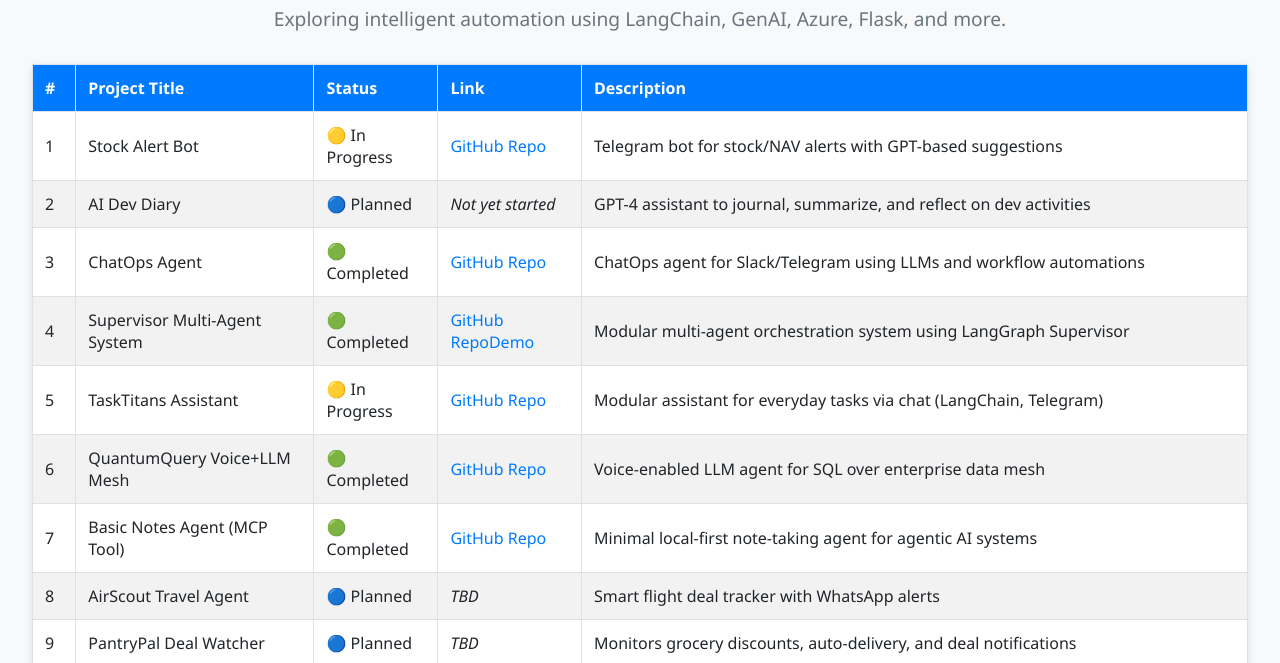
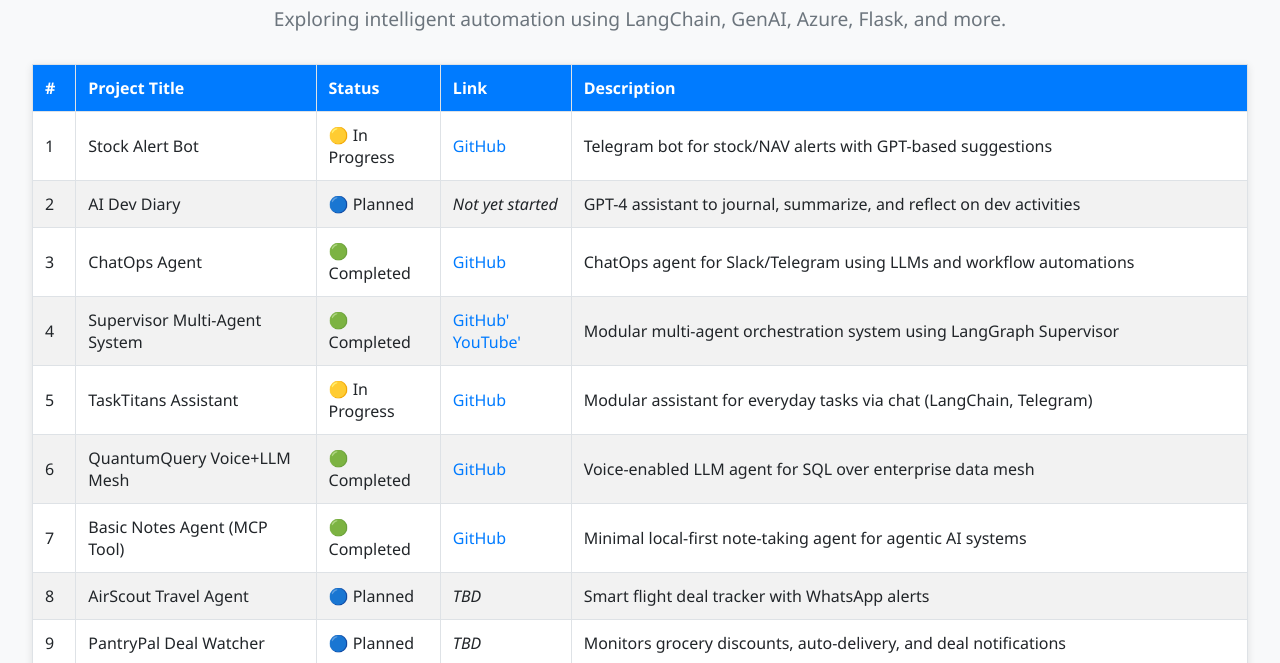
Before and after one commit to kingalok/agentic-projects, a plain HTML site: page index.html in a window 1280 px wide. Shown: the part 136-799 px from the top of the page. Drawn offline with Linux system fonts and the light colour scheme.

Commit message:
updated the index

```diff
--- a/index.html
+++ b/index.html
@@ -74,13 +74,13 @@
       </tr>
     </thead>
 <tbody>
-  <tr><td>1</td><td>Stock Alert Bot</td><td>🟡 In Progress</td><td><a href="https://github.com/kingalok/stock-alert-bot">GitHub Repo</a></td><td>Telegram bot for stock/NAV alerts with GPT-based suggestions</td></tr>
+  <tr><td>1</td><td>Stock Alert Bot</td><td>🟡 In Progress</td><td><a href="https://github.com/kingalok/stock-alert-bot">GitHub</a></td><td>Telegram bot for stock/NAV alerts with GPT-based suggestions</td></tr>
   <tr><td>2</td><td>AI Dev Diary</td><td>🔵 Planned</td><td><em>Not yet started</em></td><td>GPT-4 assistant to journal, summarize, and reflect on dev activities</td></tr>
-  <tr><td>3</td><td>ChatOps Agent</td><td>🟢 Completed</td><td><a href="https://github.com/kingalok/chatops-agent">GitHub Repo</a></td><td>ChatOps agent for Slack/Telegram using LLMs and workflow automations</td></tr>
-  <tr><td>4</td><td>Supervisor Multi-Agent System</td><td>🟢 Completed</td><td><a href="https://github.com/kingalok/supervisor">GitHub Repo</a><a href="https://youtu.be/8Myk3aZxZhE">Demo</a></td><td>Modular multi-agent orchestration system using LangGraph Supervisor</td></tr>
-  <tr><td>5</td><td>TaskTitans Assistant</td><td>🟡 In Progress</td><td><a href="https://github.com/kingalok/tasktitans">GitHub Repo</a></td><td>Modular assistant for everyday tasks via chat (LangChain, Telegram)</td></tr>
-  <tr><td>6</td><td>QuantumQuery Voice+LLM Mesh</td><td>🟢 Completed</td><td><a href="https://github.com/kingalok/QuantumQuery">GitHub Repo</a></td><td>Voice-enabled LLM agent for SQL over enterprise data mesh</td></tr>
-  <tr><td>7</td><td>Basic Notes Agent (MCP Tool)</td><td>🟢 Completed</td><td><a href="https://github.com/kingalok/mcp-basics">GitHub Repo</a></td><td>Minimal local-first note-taking agent for agentic AI systems</td></tr>
+  <tr><td>3</td><td>ChatOps Agent</td><td>🟢 Completed</td><td><a href="https://github.com/kingalok/chatops-agent">GitHub</a></td><td>ChatOps agent for Slack/Telegram using LLMs and workflow automations</td></tr>
+  <tr><td>4</td><td>Supervisor Multi-Agent System</td><td>🟢 Completed</td><td><a href="https://github.com/kingalok/supervisor">GitHub</a><a href="https://youtu.be/8Myk3aZxZhE">'    YouTube'</a></td><td>Modular multi-agent orchestration system using LangGraph Supervisor</td></tr>
+  <tr><td>5</td><td>TaskTitans Assistant</td><td>🟡 In Progress</td><td><a href="https://github.com/kingalok/tasktitans">GitHub</a></td><td>Modular assistant for everyday tasks via chat (LangChain, Telegram)</td></tr>
+  <tr><td>6</td><td>QuantumQuery Voice+LLM Mesh</td><td>🟢 Completed</td><td><a href="https://github.com/kingalok/QuantumQuery">GitHub</a></td><td>Voice-enabled LLM agent for SQL over enterprise data mesh</td></tr>
+  <tr><td>7</td><td>Basic Notes Agent (MCP Tool)</td><td>🟢 Completed</td><td><a href="https://github.com/kingalok/mcp-basics">GitHub</a></td><td>Minimal local-first note-taking agent for agentic AI systems</td></tr>
   <tr><td>8</td><td>AirScout Travel Agent</td><td>🔵 Planned</td><td><em>TBD</em></td><td>Smart flight deal tracker with WhatsApp alerts</td></tr>
   <tr><td>9</td><td>PantryPal Deal Watcher</td><td>🔵 Planned</td><td><em>TBD</em></td><td>Monitors grocery discounts, auto-delivery, and deal notifications</td></tr>
   <tr><td>10</td><td>SmartSwitch Utility Agent</td><td>🔵 Planned</td><td><em>TBD</em></td><td>Finds/switches best electricity/gas/internet deals for UK</td></tr>
```
